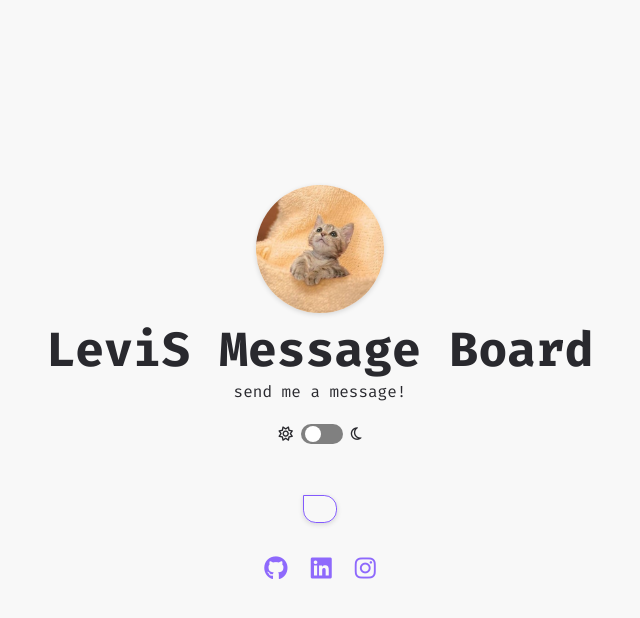
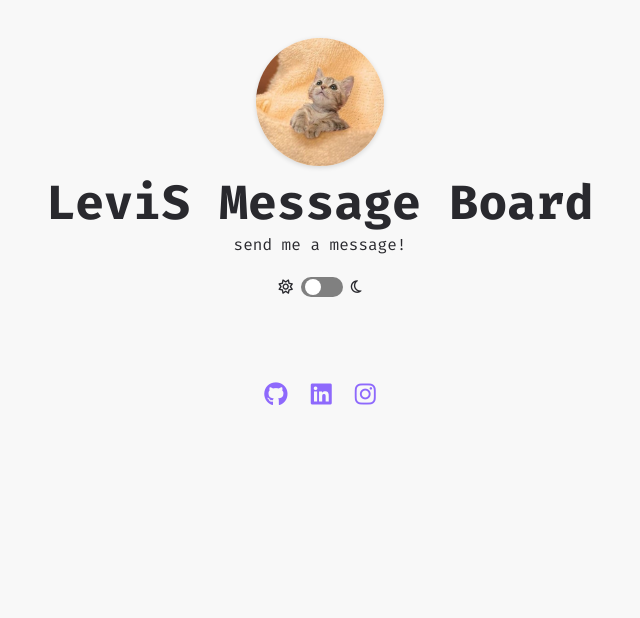
Before and after one commit to levisporto/message-board, a website: page public/index.html in a window 1280 px wide. Shown: the whole page, without its empty margins (320-960 px from the left). Drawn offline with Linux system fonts and the light colour scheme; no server answers.

```diff
--- a/public/css/global.css
+++ b/public/css/global.css
@@ -29,7 +29,6 @@
   align-items:center;
   justify-content: center;
   width: 100%;
-  height: 100vh;
   gap:2rem;
   font-family: 'Fira Code', monospace;
   margin: 0;
@@ -37,6 +36,10 @@
 
 header, main, footer{
   text-align: center;
+}
+
+header{
+  margin-top: 3%;
 }
 
 a{
--- a/public/index.html
+++ b/public/index.html
@@ -47,13 +47,7 @@
       <h3></h3>
        <div id="lista_mensagens" >
 
-        <a
 
-          class="link"
-          target="_blank"
-          rel="noreferrer noopener"
-        >
-        </a>
 
       </div>
 
```
Also changed, not shown: 1 other file.
